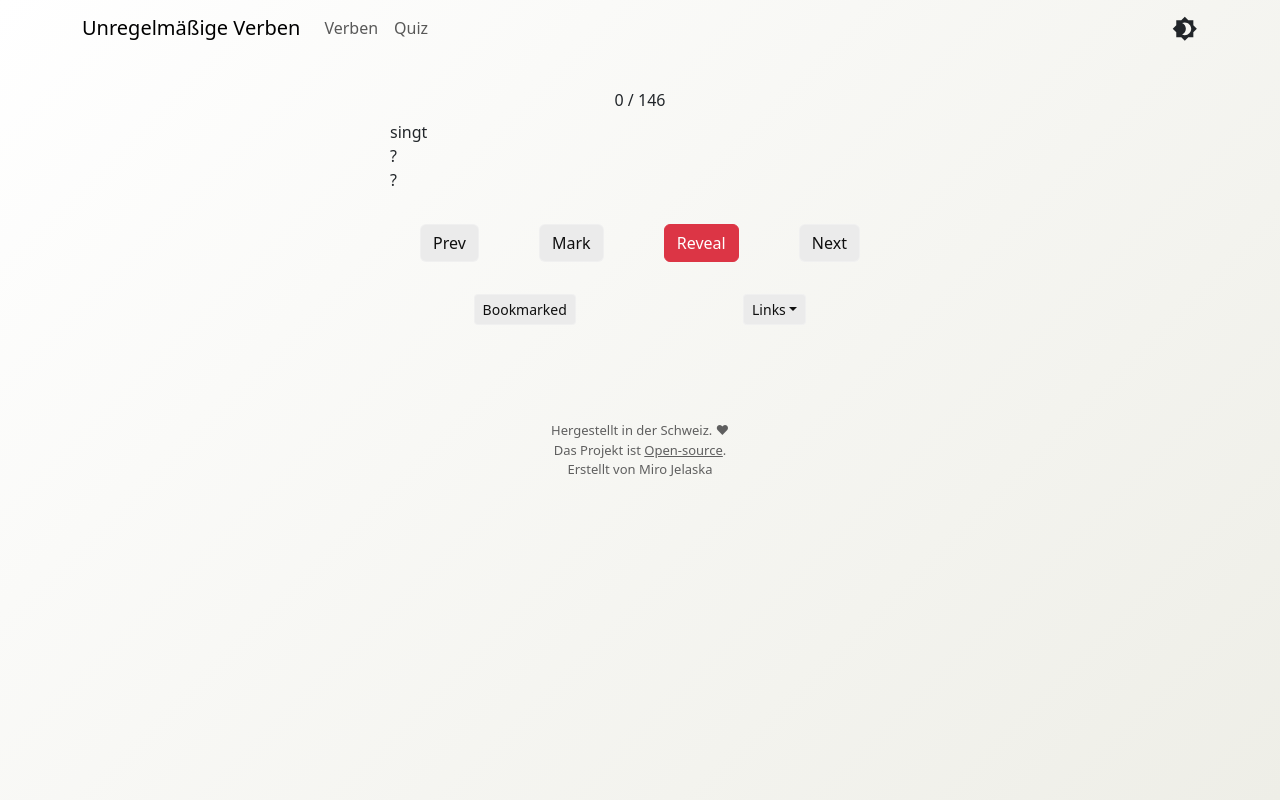
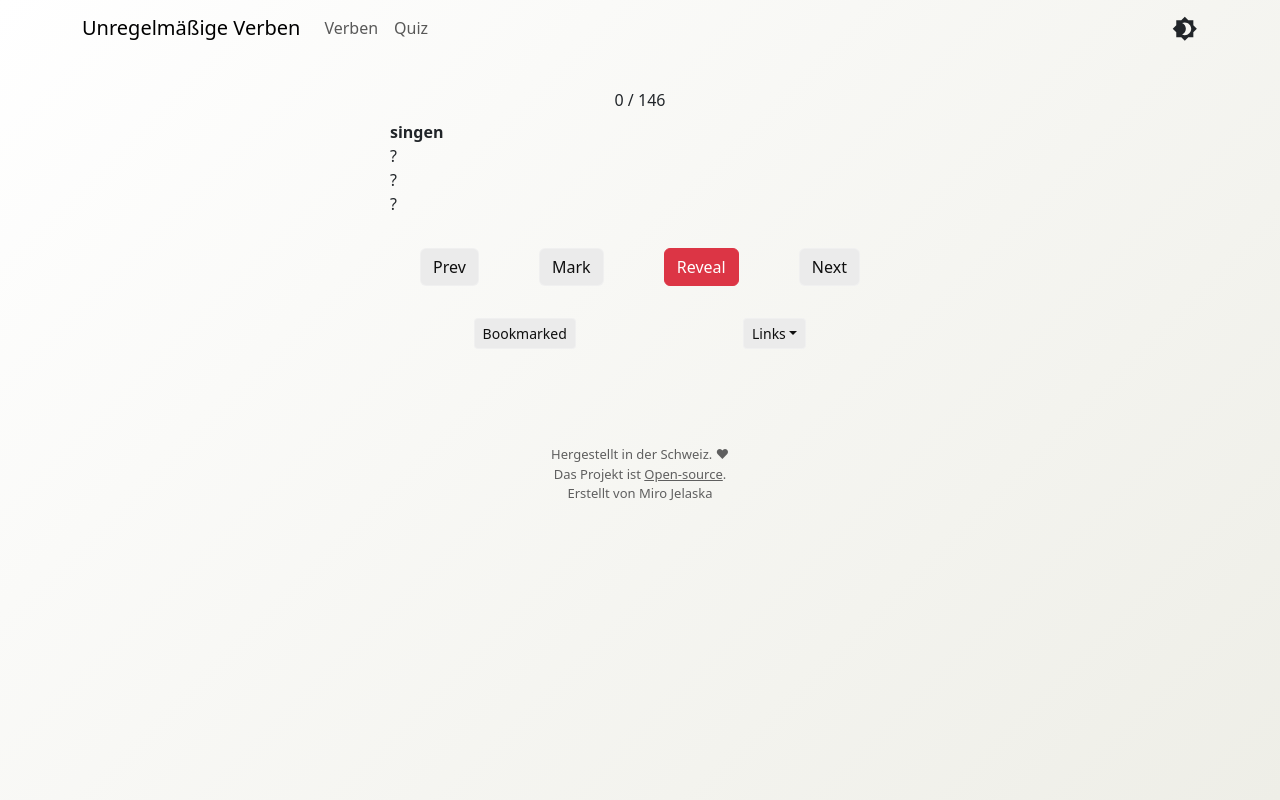
Before and after one commit to miro-jelaska/unregelmaessige-verben, an Astro site: page /quiz in a window 1280 px wide. Built offline with nearby package versions, Linux system fonts and the light colour scheme; Astro itself is replaced by a stand-in of ours.

Commit message:
show infinitive form in quiz

```diff
--- a/src/components/QuizMain.tsx
+++ b/src/components/QuizMain.tsx
@@ -3,6 +3,7 @@ import allVerbs from "../data/uregelmassige_verben.yml"
 import "../styles/index.scss"
 import VerbRow from "./VerbRow"
 import VerbCard from "./VerbCard";
+import { useKeyPress } from "../utils";
 
 function shuffle(array) {
   let currentIndex = array.length, randomIndex;
@@ -21,33 +22,7 @@ function shuffle(array) {
   return array;
 }
 
-const useKeyPress = function(targetKey) {
-  const [keyPressed, setKeyPressed] = useState(false);
 
-  useEffect(() => {
-    const downHandler = ({ key }) => {
-      if (key === targetKey) {
-        setKeyPressed(true);
-      }
-    }
-
-    const upHandler = ({ key }) => {
-      if (key === targetKey) {
-        setKeyPressed(false);
-      }
-    };
-
-    window.addEventListener("keydown", downHandler);
-    window.addEventListener("keyup", upHandler);
-
-    return () => {
-      window.removeEventListener("keydown", downHandler);
-      window.removeEventListener("keyup", upHandler);
-    };
-  }, [targetKey]);
-
-  return keyPressed;
-};
 
 enum QuizState {
   ask = "ask",
@@ -67,7 +42,6 @@ const QuizMain = () => {
   const [quizStep, setQuizStep] = useState(QuizState.ask)
   const leftPress = useKeyPress("ArrowLeft");
   const rightPress = useKeyPress("ArrowRight");
-  const whitespacePress = useKeyPress(" ");
   const pageEndRef = useRef(null)
   const [toggledExplanationVerbs, setToggledExplanationVerbs] = useState([])
   const [markedVerbs, setMarkedVerbs] = useState([])
@@ -93,11 +67,7 @@ const QuizMain = () => {
     }
   }, [rightPress]);
 
-  useEffect(() => {
-    if (whitespacePress) {
-      toggleMark(allEntries[currentIndex].verb)
-    }
-  }, [whitespacePress]);
+
 
   const scrollToBottom = useCallback(
     () => {
--- a/src/components/VerbCard.tsx
+++ b/src/components/VerbCard.tsx
@@ -2,6 +2,7 @@ import classNames from "classnames"
 import { useMemo, useState, useCallback, useEffect } from "preact/hooks"
 import type { VerbDetails } from "../data/domain"
 import VerbCardLinksDropdown from "./VerbRowLinksDropdown"
+import { useSpacebarKeyPress } from "../utils"
 
 
 export type VerbCardProps = {
@@ -21,6 +22,8 @@ const VerbCard = ({definition, isDescriptionExpanded, isMarked, onMarkClick, sho
   const [areDetailsVisible, setAreDetailsVisible] = useState(false);
   const [areExamplesVisible, setAreExamplesVisible] = useState(false);
   const [revealedPart, setRevealedPart] = useState(-1);
+  const spacebarPress = useSpacebarKeyPress();
+
   const revealAnswer = useCallback(
     () =>{
       setAreDetailsVisible(true)
@@ -28,7 +31,7 @@ const VerbCard = ({definition, isDescriptionExpanded, isMarked, onMarkClick, sho
     [setAreDetailsVisible]
   )
   useEffect(()=>{
-    const val = Math.floor(Math.random()*3);
+    const val = Math.floor(Math.random()*4);
     console.log(val)
     setRevealedPart(val)
   },[setRevealedPart])
@@ -37,11 +40,17 @@ const VerbCard = ({definition, isDescriptionExpanded, isMarked, onMarkClick, sho
     setAreExamplesVisible(!areExamplesVisible)
   }, [setAreExamplesVisible, areExamplesVisible])
 
+  useEffect(() => {
+    if (spacebarPress) {
+      revealAnswer()
+    }
+  }, [spacebarPress]);
+
   return (
     <div className={classNames('Card', 'verb-card', {"is-active": isDescriptionExpanded })}>
         <div className="Card-top" onClick={_ => onToggle()}>
           <div className="cell is-table-cell-hidden-on-mobile">
-            {(areDetailsVisible || revealedPart === 0) ? definition.praesens : "?"}
+            <b>{(areDetailsVisible || revealedPart === 0) ? definition.verb : "?"}</b>
             {
               (areDetailsVisible || revealedPart === 0)
               && definition.is_reflexive
@@ -49,7 +58,7 @@ const VerbCard = ({definition, isDescriptionExpanded, isMarked, onMarkClick, sho
             }
           </div>
           <div className="cell is-table-cell-hidden-on-mobile">
-            {(areDetailsVisible || revealedPart === 1) ? definition.praeteritum : "?"}
+            {(areDetailsVisible || revealedPart === 1) ? definition.praesens : "?"}
             {
               (areDetailsVisible || revealedPart === 1)
               && definition.is_reflexive
@@ -57,8 +66,16 @@ const VerbCard = ({definition, isDescriptionExpanded, isMarked, onMarkClick, sho
             }
           </div>
           <div className="cell is-table-cell-hidden-on-mobile">
+            {(areDetailsVisible || revealedPart === 2) ? definition.praeteritum : "?"}
             {
               (areDetailsVisible || revealedPart === 2)
+              && definition.is_reflexive
+              && <>&nbsp;<span className="badge rounded-pill is-sich">sich</span> </>
+            }
+          </div>
+          <div className="cell is-table-cell-hidden-on-mobile">
+            {
+              (areDetailsVisible || revealedPart === 3)
               && (
                 definition.hilfsverb === "haben"
                 ? <span className="badge rounded-pill is-haben">hat</span>
@@ -66,11 +83,11 @@ const VerbCard = ({definition, isDescriptionExpanded, isMarked, onMarkClick, sho
               )
             }
             {
-              (areDetailsVisible || revealedPart === 2)
+              (areDetailsVisible || revealedPart === 3)
               && definition.is_reflexive
-              && <>&nbsp;<span className="badge rounded-pill is-sich">sich &nbsp; </span></>
+              && <>&nbsp;<span className="badge rounded-pill is-sich">sich</span></>
             }
-            {(areDetailsVisible || revealedPart === 2) ? ` ${definition.perfekt}` : "?"}
+            {(areDetailsVisible || revealedPart === 3) ? ` ${definition.perfekt}` : "?"}
           </div>
         </div>
         <div className='Card-bottom'
--- /dev/null
+++ b/src/utils.tsx
@@ -0,0 +1,66 @@
+import { useCallback, useEffect, useRef, useState } from "preact/hooks"
+
+export const useKeyPress = function(targetKey) {
+  const [keyPressed, setKeyPressed] = useState(false);
+
+  useEffect(() => {
+    const downHandler = ({ key }) => {
+      if (key === targetKey) {
+        setKeyPressed(true);
+      }
+    }
+
+    const upHandler = ({ key }) => {
+      if (key === targetKey) {
+        setKeyPressed(false);
+      }
+    };
+
+    window.addEventListener("keydown", downHandler);
+    window.addEventListener("keyup", upHandler);
+
+    return () => {
+      window.removeEventListener("keydown", downHandler);
+      window.removeEventListener("keyup", upHandler);
+    };
+  }, [targetKey]);
+
+  return keyPressed;
+};
+
+
+const isSpacebar = function(e){
+  return (
+    e.key == " "
+    || e.code == "Space"
+    || e.keyCode == 32
+  )
+}
+export const useSpacebarKeyPress = function() {
+
+  const [keyPressed, setKeyPressed] = useState(false);
+
+  useEffect(() => {
+    const downHandler = (e) => {
+      if (isSpacebar(e)) {
+        setKeyPressed(true);
+      }
+    }
+
+    const upHandler = (e) => {
+      if (isSpacebar(e)) {
+        setKeyPressed(false);
+      }
+    };
+
+    window.addEventListener("keydown", downHandler);
+    window.addEventListener("keyup", upHandler);
+
+    return () => {
+      window.removeEventListener("keydown", downHandler);
+      window.removeEventListener("keyup", upHandler);
+    };
+  }, []);
+
+  return keyPressed;
+};
```
